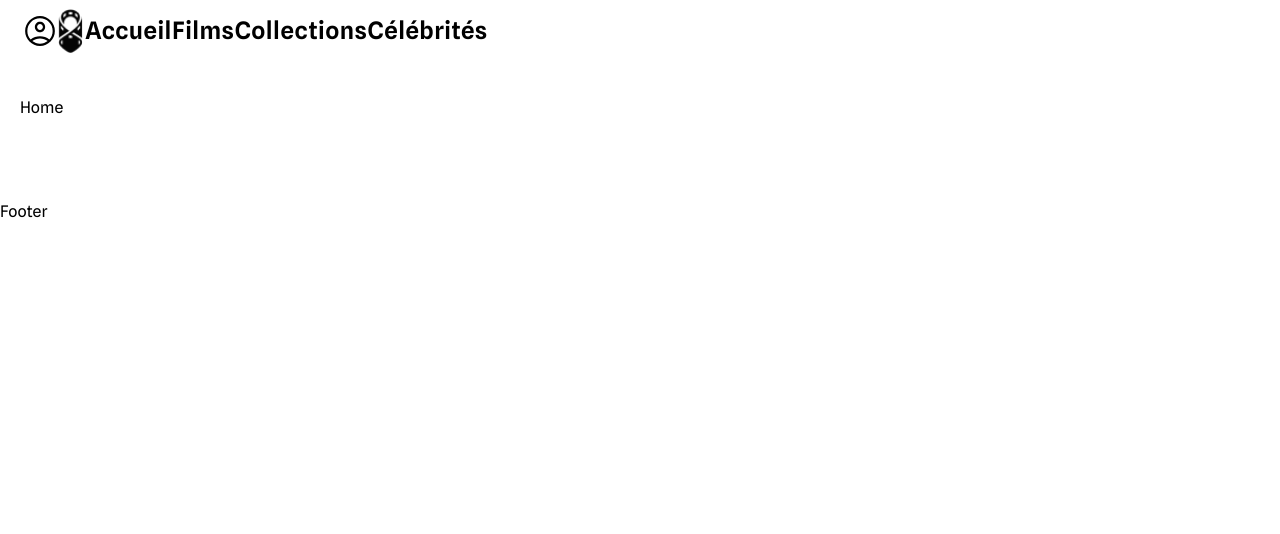
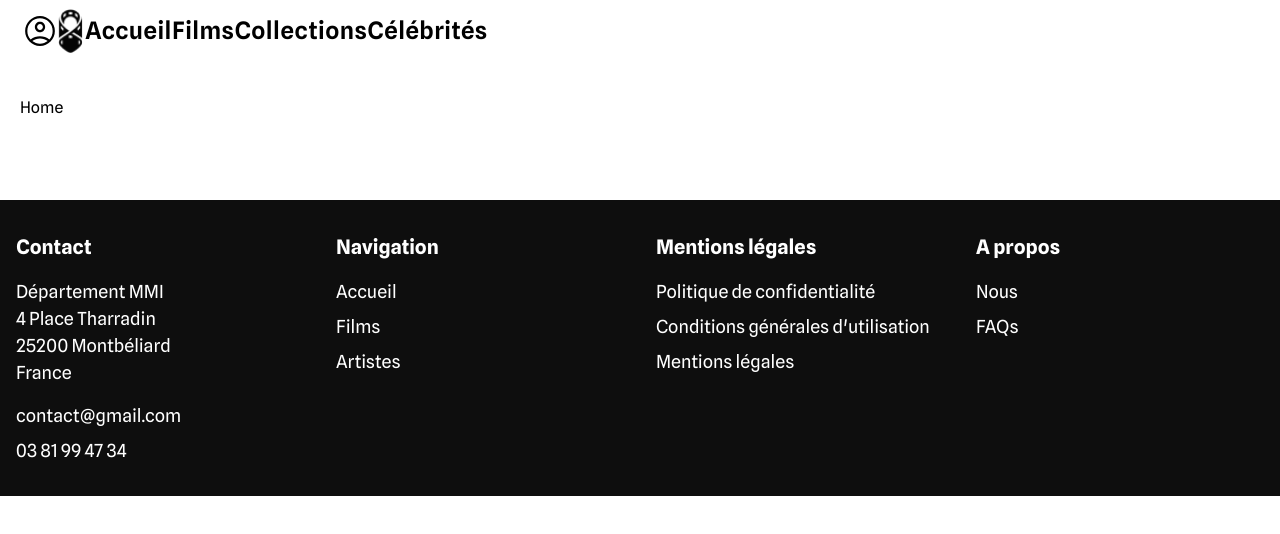
Before and after one commit to MMI-NFC-DEV-2022/sae-401-NinoDaSilva, a Vue app: page / in a window 1280 px wide. Shown: the top 534 px of the page. Built offline with nearby package versions, Linux system fonts and the light colour scheme; what @formkit/vue would draw is missing.

Commit message:
create footer

```diff
--- a/src/components/layout/FooterPage.vue
+++ b/src/components/layout/FooterPage.vue
@@ -3,7 +3,40 @@
 </script>
 
 <template>
-  <footer>
-    <h1>Footer</h1>
+  <footer class="bg-noir text-blanc text-md py-8">
+    <div class="container mx-auto px-4">
+      <div class="grid grid-cols-1 md:grid-cols-2 lg:grid-cols-4 gap-8">
+        <div>
+          <h3 class="text-lg font-bold mb-4">Contact</h3>
+          <ul class="mb-4">
+            <li>Département MMI</li>
+            <li>4 Place Tharradin</li>
+            <li>25200 Montbéliard</li>
+            <li>France</li>
+          </ul>
+          <ul class="space-y-2">
+            <a href="mailto:contact@gmail.com">contact@gmail.com</a>
+            <li><a href="tel:0381994734">03 81 99 47 34</a></li>
+          </ul>
+        </div>
+        <ul class="space-y-2">
+          <h3 class="text-lg font-bold mb-4">Navigation</h3>
+          <li><RouterLink to="/">Accueil</RouterLink></li>
+          <li><RouterLink to="/films">Films</RouterLink></li>
+          <li><RouterLink to="/celebrites">Artistes</RouterLink></li>
+        </ul>
+        <ul class="space-y-2">
+          <h3 class="text-lg font-bold mb-4">Mentions légales</h3>
+          <li>Politique de confidentialité</li>
+          <li>Conditions générales d'utilisation</li>
+          <li>Mentions légales</li>
+        </ul>
+        <ul class="space-y-2">
+          <h3 class="text-lg font-bold mb-4">A propos</h3>
+          <li>Nous</li>
+          <li>FAQs</li>
+        </ul>
+      </div>
+    </div>
   </footer>
 </template>
```
